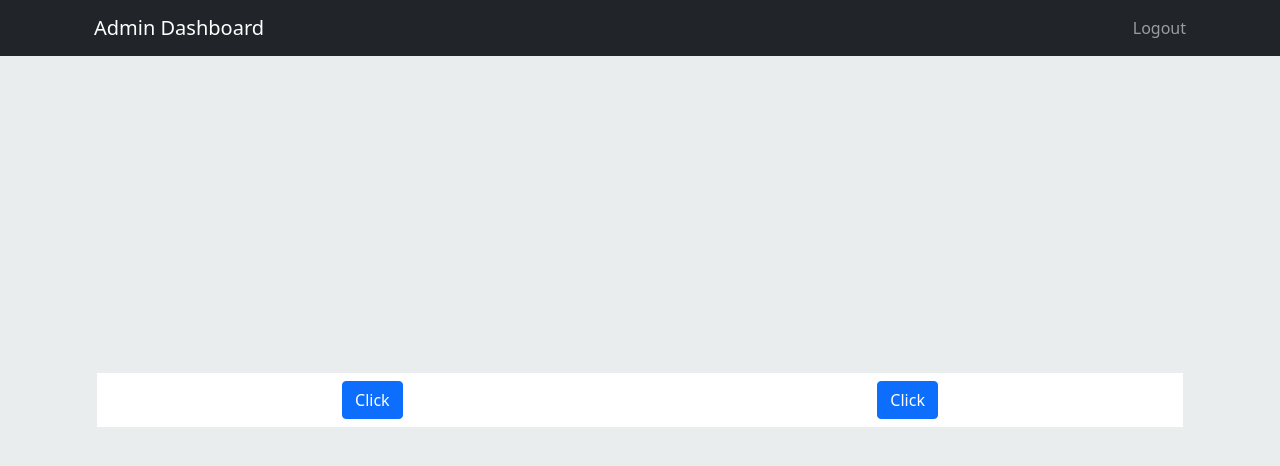
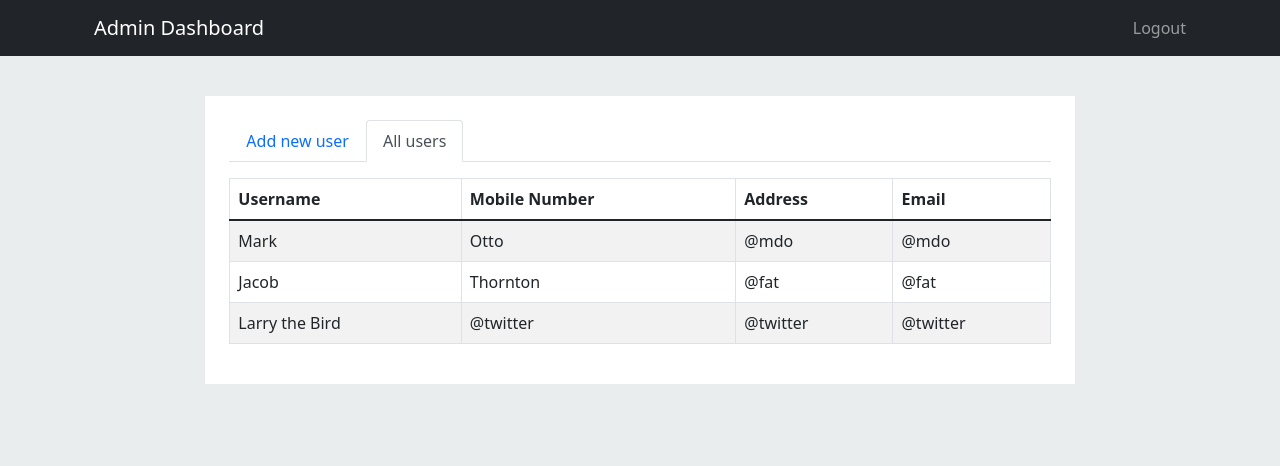
Before and after one commit to anshnarula5/nemesis, a React (Create React App) app in the folder client/: page /dashboard in a window 1280 px wide. Shown: the top 466 px of the page. Built offline with nearby package versions, Linux system fonts and the light colour scheme; sample sign-in values are in the browser's storage.

Commit message:
add user and user list frontend

```diff
--- a/client/src/screens/Dashboard.jsx
+++ b/client/src/screens/Dashboard.jsx
@@ -1,33 +1,103 @@
-import React, {useEffect} from "react";
-import { Button, Card, Col, Container, Nav, Row } from "react-bootstrap";
-import {useSelector} from "react-redux";
+import React, { useEffect } from "react";
+import {
+  Button,
+  Card,
+  Col,
+  Container,
+  Form,
+  Nav,
+  Row,
+  Tab,
+  Table,
+  Tabs,
+} from "react-bootstrap";
+import { useSelector } from "react-redux";
 import { useNavigate } from "react-router";
 
 const Dashboard = () => {
   const navigate = useNavigate();
-  const {adminInfo} = useSelector(state => state.adminLogin)
+  const { adminInfo } = useSelector((state) => state.adminLogin);
   useEffect(() => {
     if (!adminInfo) {
-      navigate("/")
+      navigate("/");
     }
-  }, [adminInfo])
+  }, [adminInfo]);
   return (
     <Container>
-      <Row className="h-100">
+      <Row className=" my-5">
         <Col
           xs={10}
-          md={10}
-          className=" m-auto"
+          md={8}
+          className="mx-auto my-5 p-4"
           style={{ backgroundColor: "white" }}
         >
-          <Row className="p-2">
-            <Col md={6} className="text-center">
-              <Button>Click</Button>
-            </Col>
-            <Col md={6} className="text-center">
-              <Button> Click</Button>
-            </Col>
-          </Row>
+          <Tabs
+            defaultActiveKey="profile"
+            id="uncontrolled-tab-example"
+            className="mb-3"
+          >
+            <Tab eventKey="home" title="Add new user">
+              <Form>
+                <Row className="mb-3">
+                  <Form.Group as={Col}>
+                    <Form.Label>Username</Form.Label>
+                    <Form.Control type="text" placeholder="Enter Username" />
+                  </Form.Group>
+
+                  <Form.Group as={Col}>
+                    <Form.Label>Mobile Number</Form.Label>
+                    <Form.Control type="text" placeholder="Mobile Number" />
+                  </Form.Group>
+                </Row>
+
+                <Form.Group className="mb-3" controlId="formGridAddress1">
+                  <Form.Label>Address</Form.Label>
+                  <Form.Control placeholder="1234 Main St" />
+                </Form.Group>
+
+                <Form.Group className="mb-3">
+                  <Form.Label>Email </Form.Label>
+                  <Form.Control placeholder="Enter email" />
+                </Form.Group>
+
+                <Button variant="primary" type="submit">
+                  Submit
+                </Button>
+              </Form>
+            </Tab>
+            <Tab eventKey="profile" title="All users">
+              <Table striped bordered hover>
+                <thead>
+                  <tr>
+                    <th>Username</th>
+                    <th>Mobile Number</th>
+                    <th>Address</th>
+                    <th>Email</th>
+                  </tr>
+                </thead>
+                <tbody>
+                  <tr>
+                    <td>Mark</td>
+                    <td>Otto</td>
+                    <td>@mdo</td>
+                    <td>@mdo</td>
+                  </tr>
+                  <tr>
+                    <td>Jacob</td>
+                    <td>Thornton</td>
+                    <td>@fat</td>
+                    <td>@fat</td>
+                  </tr>
+                  <tr>
+                    <td >Larry the Bird</td>
+                    <td>@twitter</td>
+                    <td>@twitter</td>
+                    <td>@twitter</td>
+                  </tr>
+                </tbody>
+              </Table>
+            </Tab>
+          </Tabs>
         </Col>
       </Row>
     </Container>
```
